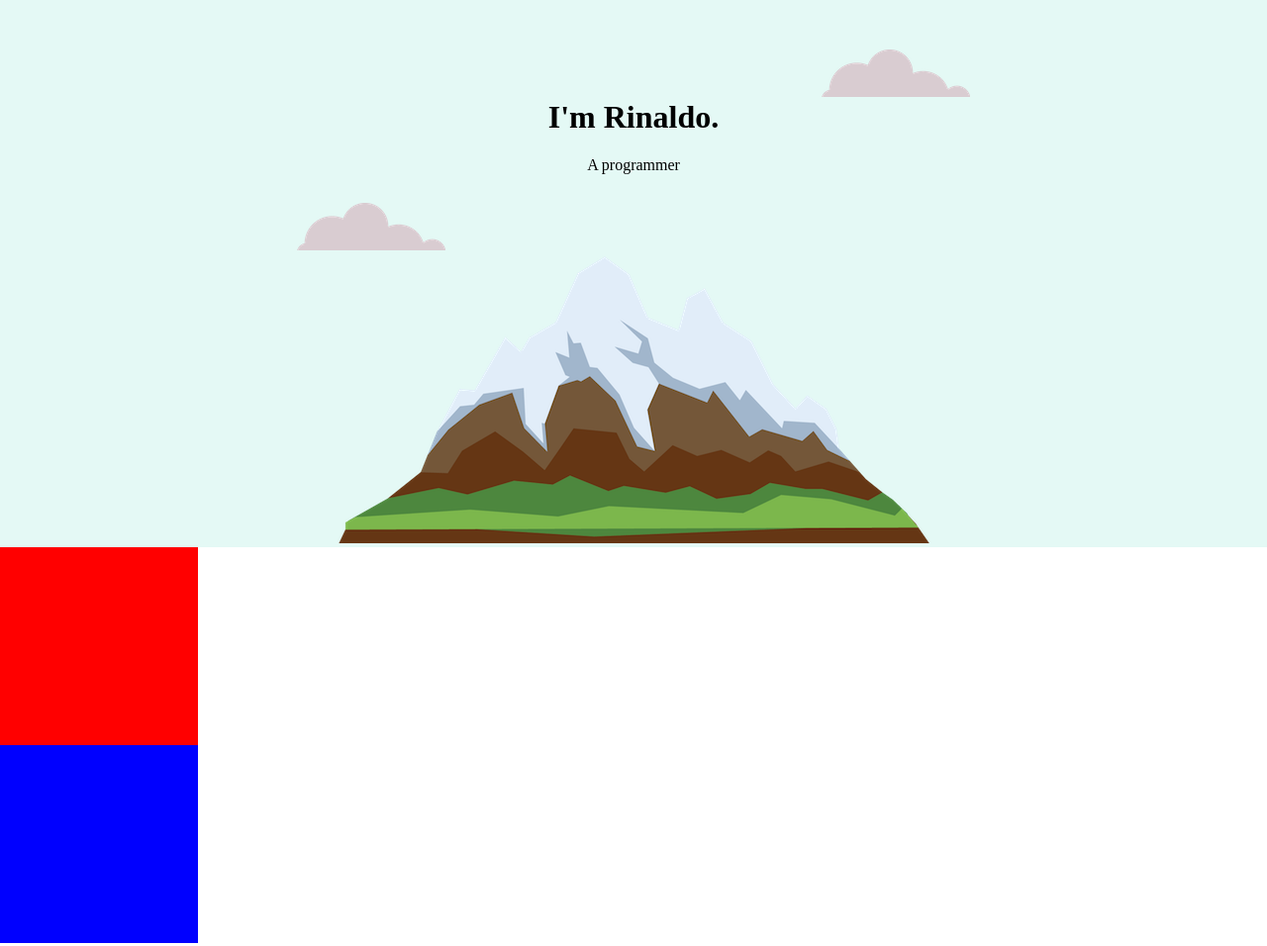
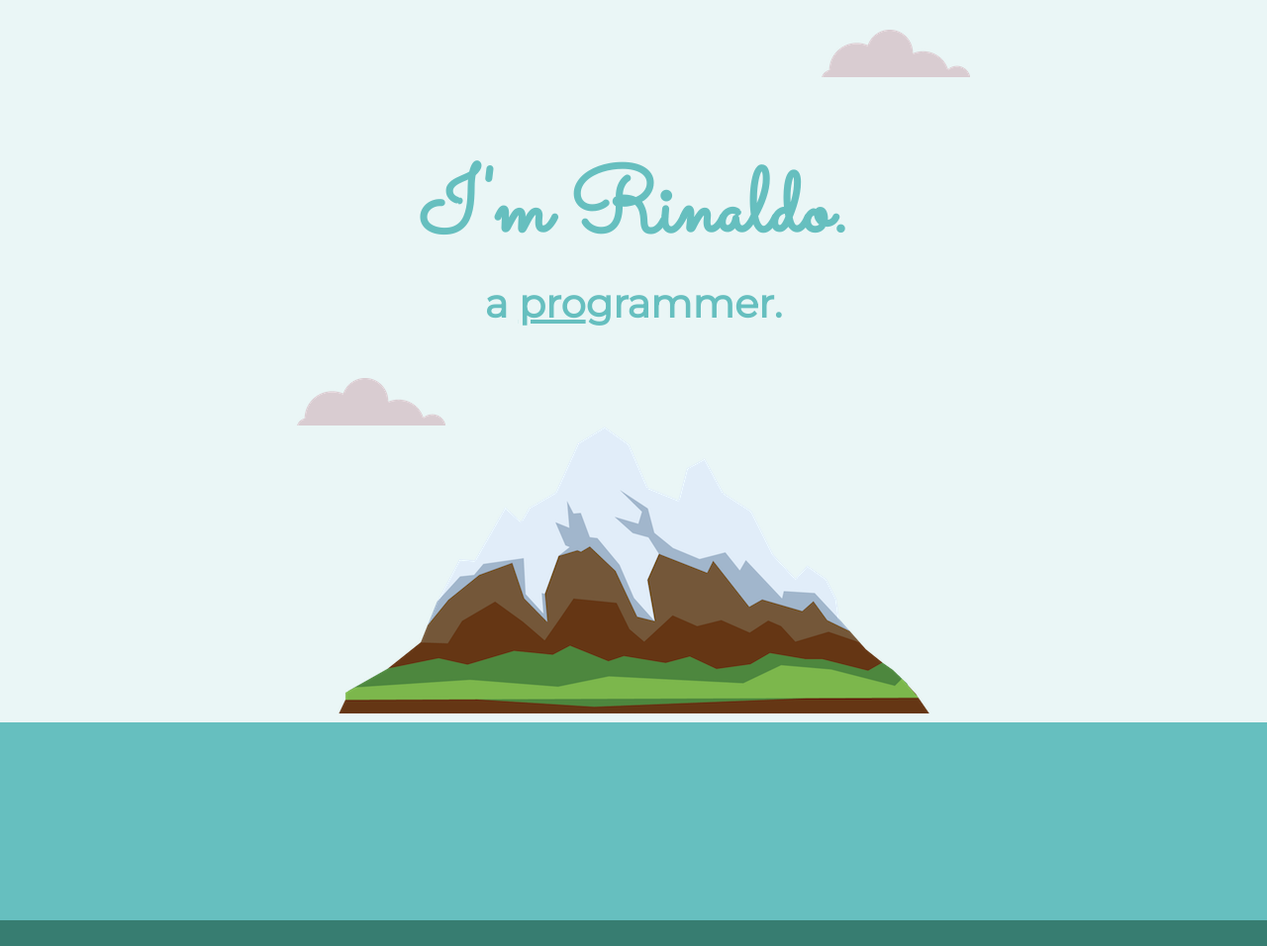
Before and after one commit to rinaldoramos/web_development, a plain HTML site: page CSS - My Site/index.html in a window 1280 px wide. Shown: the whole page at 99% size. Drawn offline with Linux system fonts and the light colour scheme.

Commit message:
new changes to the css site project

```diff
--- a/CSS - My Site/css/styles.css
+++ b/CSS - My Site/css/styles.css
@@ -1,11 +1,34 @@
+
+
 
 body {
   margin: 0;
   text-align: center;
+  font-family: 'Merriweather', serif;
+  font-size: 200%;
 }
 
 h1 {
+  color: #66BFBF;
+  font-family: 'Sacramento', cursive;
+  font-size: 5.625rem;
+  margin: 50px auto 0 auto;
+
+}
+
+span {
+  text-decoration: underline;
+}
+
+h2 {
+  color: #66BFBF;
+  font-family: 'Montserrat', sans-serif;
+  font-size: 2.5rem;
   margin-top: 0;
+}
+
+h3 {
+  font-family: 'Montserrat', sans-serif;
 }
 
 p {
@@ -13,32 +36,31 @@ p {
 }
 
 .top-container {
-  background-color: #E4F9F5;
+  background-color: #EAF6F6;
+  padding-top: 100px;
   position: relative;
-  padding-top: 100px;
 }
 
 .middle-container {
-  background-color: red;
+  background-color: #66BFBF;
   height: 200px;
-  width: 200px;
+  width: 100%;
 }
 
 .bottom-container {
-  background-color: blue;
+  background-color: #377D71;
   height: 200px;
-  width: 200px;
+  width: 100%;
 }
 
 .top-cloud {
-position: absolute;
-top: 50px;
-right: 300px;
-
+  position: absolute;
+  top: 30px;
+  right: 300px;
 }
 
 .bottom-cloud {
   position: absolute;
-  left: 300px;
+  left:300px;
   bottom: 300px;
 }
--- a/CSS - My Site/index.html
+++ b/CSS - My Site/index.html
@@ -5,14 +5,17 @@
   <title>Rinaldo Ramos</title>
   <link rel="stylesheet" href="css/styles.css">
   <link rel="icon" href="images/favicon.ico">
+  <link rel="preconnect" href="https://fonts.googleapis.com">
+  <link rel="preconnect" href="https://fonts.gstatic.com" crossorigin>
+  <link href="https://fonts.googleapis.com/css2?family=Merriweather&family=Montserrat&family=Sacramento&display=swap" rel="stylesheet">
 </head>
 <body>
   <div class="top-container">
-      <img class="top-cloud" src="images/cloud.png" alt="image of a cloud">
+    <img class="top-cloud" src="images/cloud.png" alt="top-cloud">
     <h1>I'm Rinaldo.</h1>
-      <p>A programmer</p>
-      <img class="bottom-cloud" src="images/cloud.png" alt="image of a cloud">
-      <img src="images/mountain.png" alt="image of a mountain">
+    <h2>a <span>pro</span>grammer.</h2>
+    <img class="bottom-cloud" src="images/cloud.png" alt="bottom-cloud">
+    <img src="images/mountain.png" alt="mountain">
   </div>
   <div class="middle-container">
 
@@ -20,6 +23,5 @@
   <div class="bottom-container">
 
   </div>
-
 </body>
 </html>
```
Also changed, not shown: HTML/index.html (+1 -0 lines), HTML/images/favicon.ico (added). Lines whose indentation alone changed are shown as unchanged.
